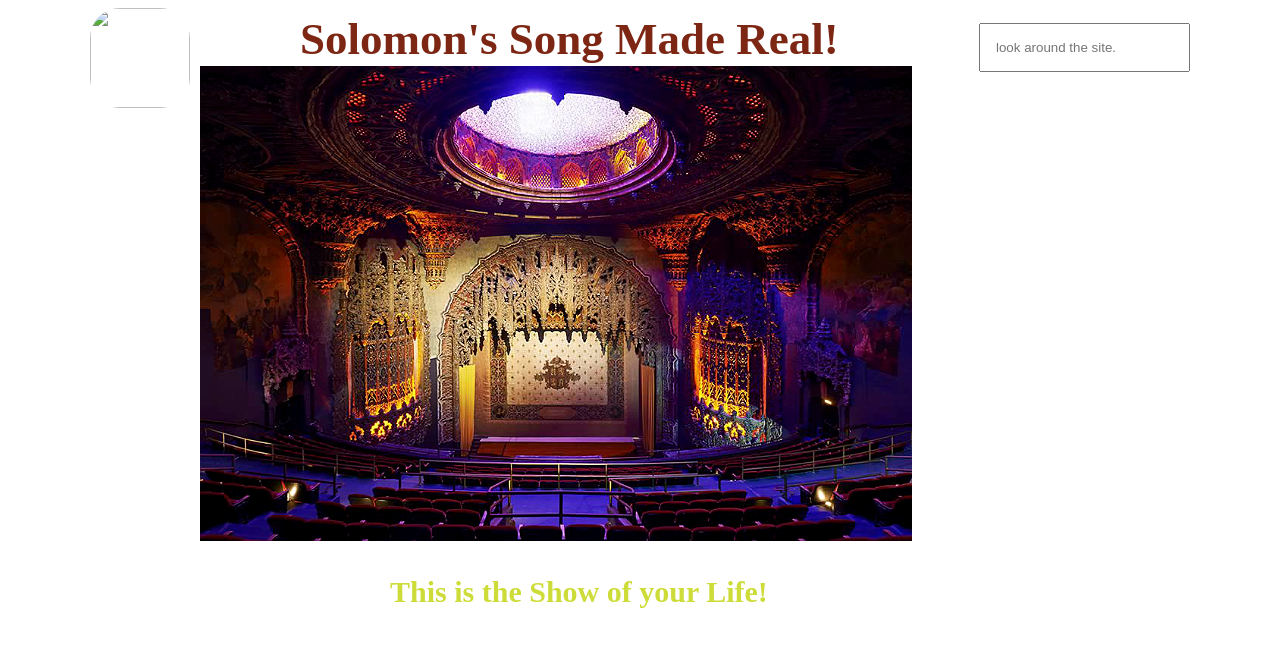
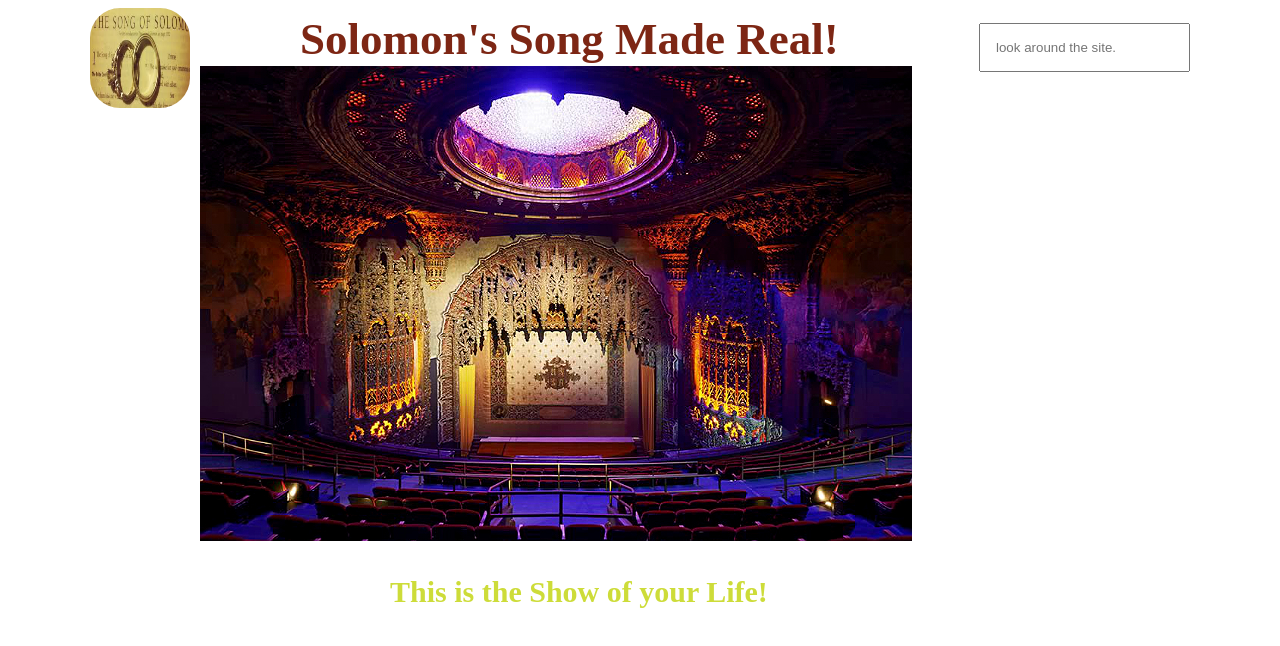
Before and after one commit to douglaskiel/douglaskiel.github.io, a plain HTML site: page examplestorehelp/index.html in a window 1280 px wide. Drawn offline with Linux system fonts and the light colour scheme.

Commit message:
change pic name

```diff
--- a/examplestorehelp/index.html
+++ b/examplestorehelp/index.html
@@ -8,7 +8,7 @@
 	<!--Top Nav Bar and Input -->
 	<header id="main-header">
 		<!--circle logo-->
-		<img class = "logo" src="../img1/song.love.jpg">
+		<img class = "logo" src="../img1/song.love.jpeg">
 
 		<!--Store title-->
 		<span id="header-name">Solomon's Song Made Real!</span>
```
